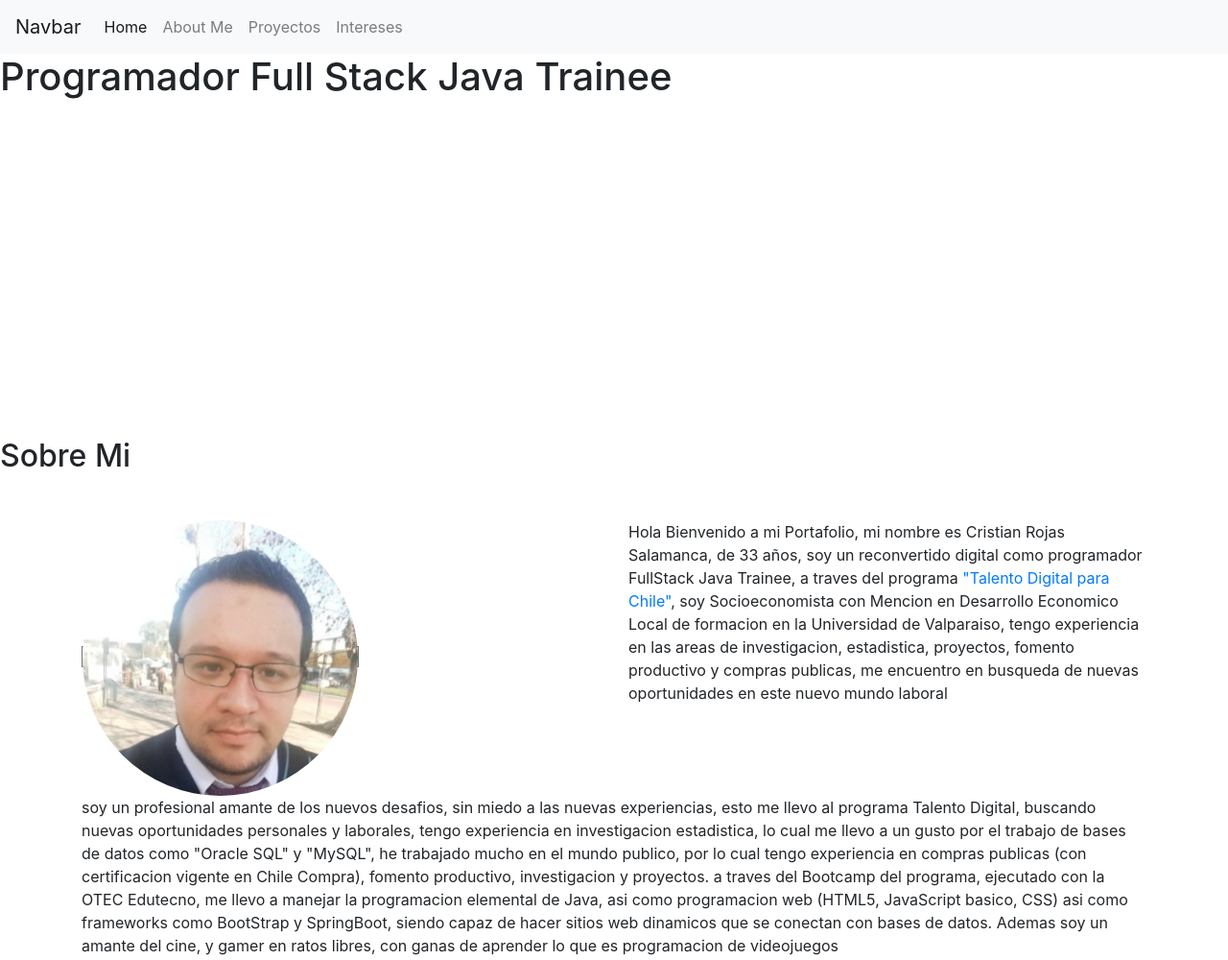
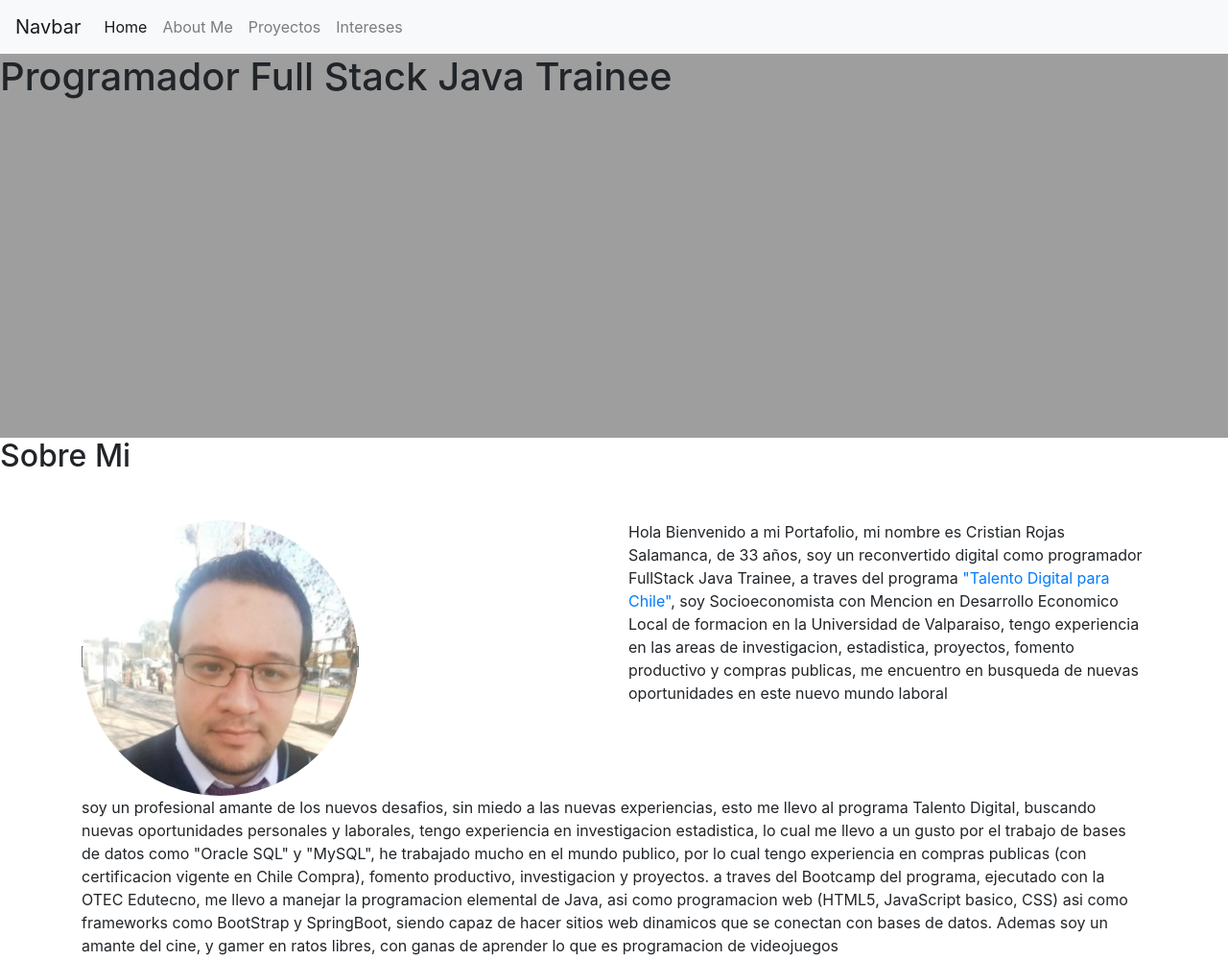
Before and after one commit to Cr-rojass/Portafolio, a plain HTML site: page index.html in a window 1280 px wide. Shown: the whole page at 96% size. Drawn offline with nearby package versions, Linux system fonts and the light colour scheme; the site is published under a folder, as on GitHub Pages, so addresses that start at the root find nothing.

Commit message:
Update style.css
css corregido gif

```diff
--- a/css/style.css
+++ b/css/style.css
@@ -1,6 +1,6 @@
 /*Hero Section*/
 #hero{
-    background-image: url('/img/computer-bits.gif');
+    background-image: url('../img/computer-bits.gif');
     height:50vh;
     background-position: center;
     background-repeat: no-repeat;
```
